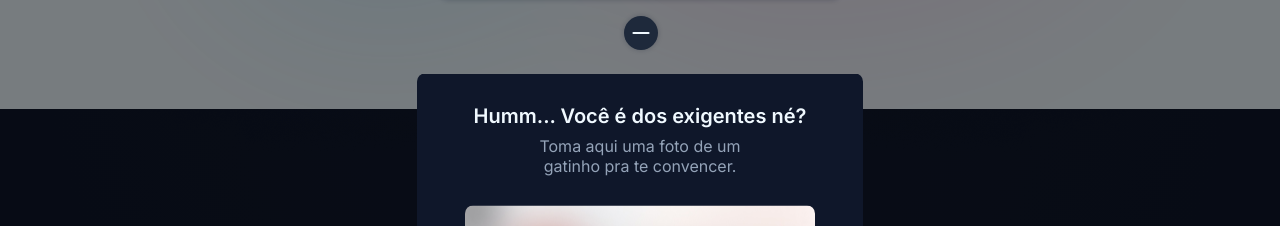
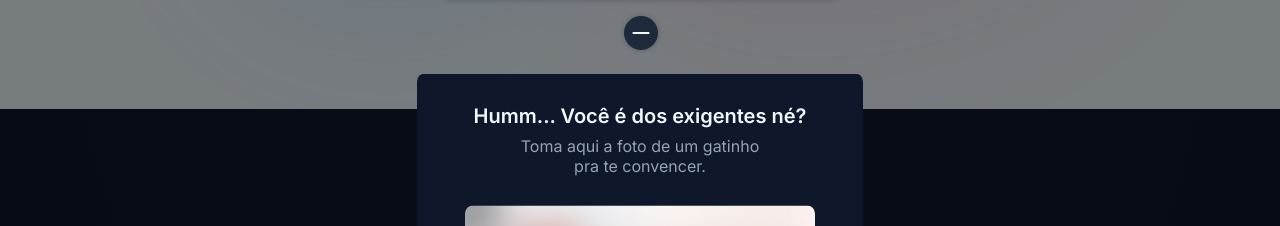
Before and after one commit to GuilhermeDunguel/guilhermedunguel-website, a Next.js app: page /about in a window 1280 px wide. Both pictures are taken after a click on the button "Não estou". Shown: the part 1441-1667 px from the top of the page. Built offline with nearby package versions, Linux system fonts and the light colour scheme; no server answers.

Commit message:
Fix cat dialog subtitle

```diff
--- a/src/components/Pages/About/CatDialog/CatDialog.tsx
+++ b/src/components/Pages/About/CatDialog/CatDialog.tsx
@@ -18,7 +18,7 @@ export function CatDialog() {
       <Dialog.Content className={styles.DialogContent}>
         <header className={styles.DialogHeader}>
           <span>Humm... Você é dos exigentes né?</span>
-          <p>Toma aqui uma foto de um gatinho pra te convencer.</p>
+          <p>Toma aqui a foto de um gatinho pra te convencer.</p>
         </header>
         <div>
           {
```
